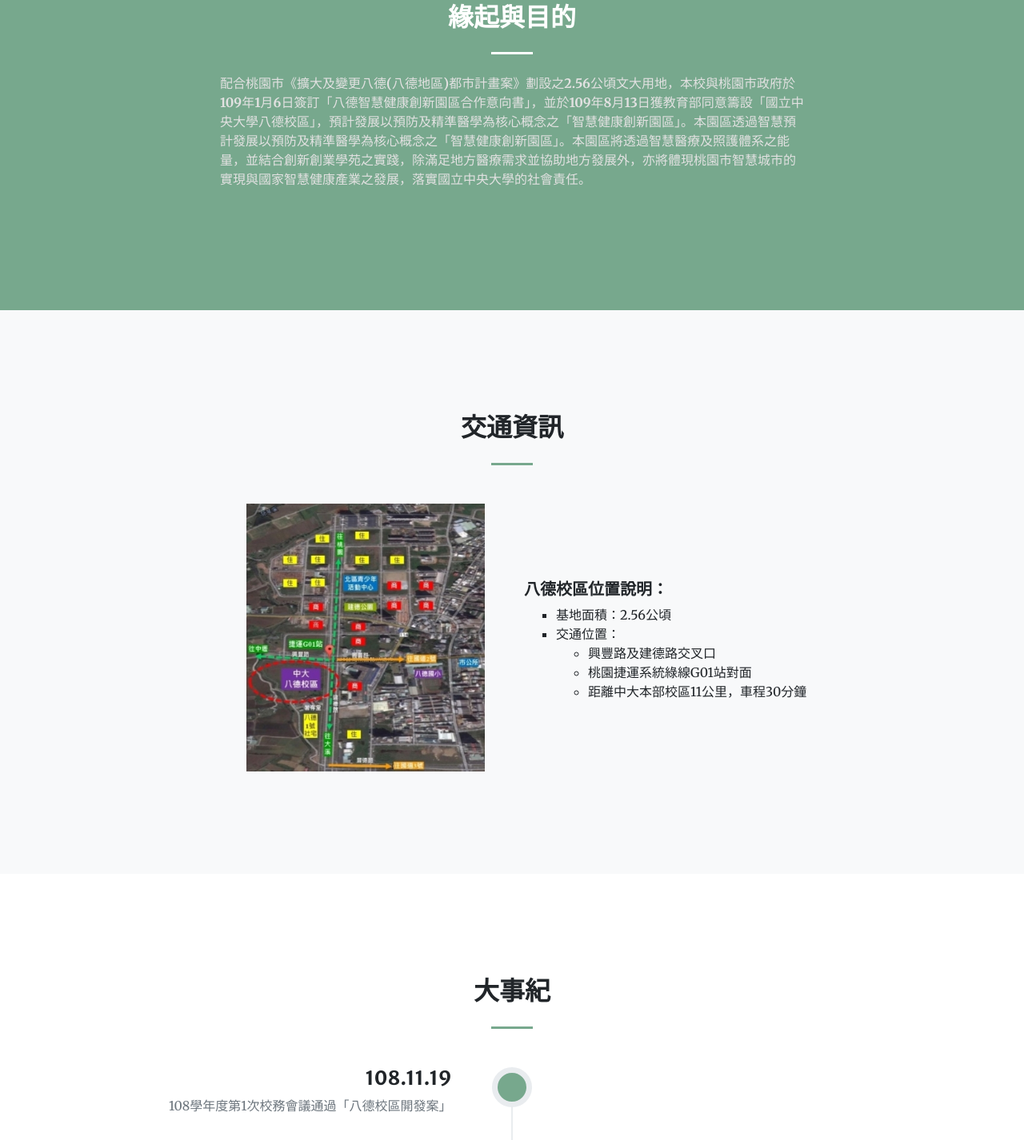
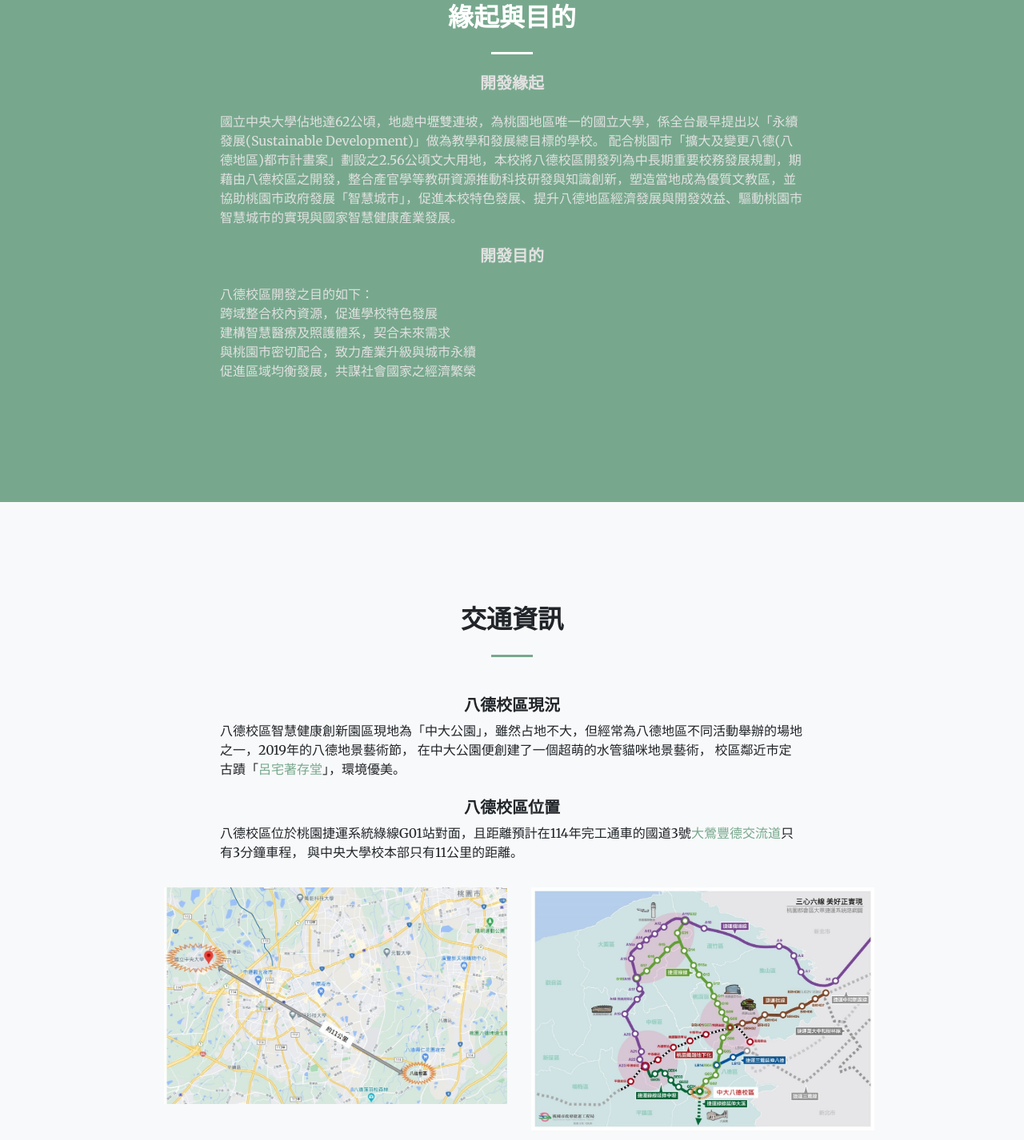
Before and after one commit to s28238385/bade_website, a plain HTML site: page index.html in a window 1280 px wide. Shown: the part 925-2351 px from the top of the page at 80% size. Drawn offline with nearby package versions, Linux system fonts and the light colour scheme; a web font is replaced by a local one.

Commit message:
update traffic

```diff
--- a/index.html
+++ b/index.html
@@ -1,5 +1,6 @@
 <!DOCTYPE html>
 <html lang="en">
+
 <head>
     <meta charset="utf-8" />
     <meta name="viewport" content="width=device-width, initial-scale=1, shrink-to-fit=no" />
@@ -12,22 +13,28 @@
     <script src="https://use.fontawesome.com/releases/v5.13.0/js/all.js" crossorigin="anonymous"></script>
     <!-- Google fonts-->
     <link href="https://fonts.googleapis.com/css?family=Merriweather+Sans:400,700" rel="stylesheet" />
-        <link href="https://fonts.googleapis.com/css?family=Merriweather:400,300,300italic,400italic,700,700italic" rel="stylesheet" type="text/css" />
+    <link href="https://fonts.googleapis.com/css?family=Merriweather:400,300,300italic,400italic,700,700italic"
+        rel="stylesheet" type="text/css" />
     <link href="https://fonts.googleapis.com/css?family=Montserrat:400,700" rel="stylesheet" type="text/css" />
-        <link href="https://fonts.googleapis.com/css?family=Droid+Serif:400,700,400italic,700italic" rel="stylesheet" type="text/css" />
+    <link href="https://fonts.googleapis.com/css?family=Droid+Serif:400,700,400italic,700italic" rel="stylesheet"
+        type="text/css" />
     <link href="https://fonts.googleapis.com/css?family=Roboto+Slab:400,100,300,700" rel="stylesheet" type="text/css" />
     <!-- Third party plugin CSS-->
-        <link href="https://cdnjs.cloudflare.com/ajax/libs/magnific-popup.js/1.1.0/magnific-popup.min.css" rel="stylesheet" />
+    <link href="https://cdnjs.cloudflare.com/ajax/libs/magnific-popup.js/1.1.0/magnific-popup.min.css"
+        rel="stylesheet" />
     <!-- Core theme CSS (includes Bootstrap)-->
     <link href="css/style_timeline_team.css" rel="stylesheet" />
     <link href="css/styles.css" rel="stylesheet" />
 </head>
+
 <body id="page-top">
     <!-- Navigation-->
     <nav class="navbar navbar-expand-lg navbar-light fixed-top py-3" id="mainNav">
         <div class="container">
             <a class="navbar-brand js-scroll-trigger" href="#page-top">國立中央大學八德校區</a>
-                <button class="navbar-toggler navbar-toggler-right" type="button" data-toggle="collapse" data-target="#navbarResponsive" aria-controls="navbarResponsive" aria-expanded="false" aria-label="Toggle navigation"><span class="navbar-toggler-icon"></span></button>
+            <button class="navbar-toggler navbar-toggler-right" type="button" data-toggle="collapse"
+                data-target="#navbarResponsive" aria-controls="navbarResponsive" aria-expanded="false"
+                aria-label="Toggle navigation"><span class="navbar-toggler-icon"></span></button>
             <div class="collapse navbar-collapse" id="navbarResponsive">
                 <ul class="navbar-nav ml-auto my-2 my-lg-0">
                     <li class="nav-item"><a class="nav-link js-scroll-trigger" href="#about">緣起與目的</a></li>
@@ -65,9 +72,20 @@
                 <div class="col-lg-8 text-center">
                     <h2 class="text-white mt-0 font-weight-bold">緣起與目的</h2>
                     <hr class="divider light my-4" />
-                        <p class=" mb-4" style="color: rgb(226, 225, 225); font-weight:530; text-align: left;">
-                            <!-- 緣起與目的內文 -->
-                            配合桃園市《擴大及變更八德(八德地區)都市計畫案》劃設之2.56公頃文大用地，本校與桃園市政府於109年1月6日簽訂「八德智慧健康創新園區合作意向書」，並於109年8月13日獲教育部同意籌設「國立中央大學八德校區」，預計發展以預防及精準醫學為核心概念之「智慧健康創新園區」。本園區透過智慧預計發展以預防及精準醫學為核心概念之「智慧健康創新園區」。本園區將透過智慧醫療及照護體系之能量，並結合創新創業學苑之實踐，除滿足地方醫療需求並協助地方發展外，亦將體現桃園市智慧城市的實現與國家智慧健康產業之發展，落實國立中央大學的社會責任。
+                    <h5 class="mb-4" style="color: rgb(226, 225, 225);">開發緣起</h5>
+                    <p class="mb-4 text-left" style="color: rgb(226, 225, 225);">
+                        <!-- 緣起內文 -->
+                        國立中央大學佔地達62公頃，地處中壢雙連坡，為桃園地區唯一的國立大學，係全台最早提出以「永續發展(Sustainable Development)」做為教學和發展總目標的學校。
+                        配合桃園市「擴大及變更八德(八德地區)都市計畫案」劃設之2.56公頃文大用地，本校將八德校區開發列為中長期重要校務發展規劃，期藉由八德校區之開發，整合產官學等教研資源推動科技研發與知識創新，塑造當地成為優質文教區，並協助桃園市政府發展「智慧城市」，促進本校特色發展、提升八德地區經濟發展與開發效益、驅動桃園市智慧城市的實現與國家智慧健康產業發展。
+                    </p>
+                    <h5 class="mb-4" style="color: rgb(226, 225, 225);">開發目的</h5>
+                    <p class="mb-4 text-left" style="color: rgb(226, 225, 225);">
+                        <!-- 目的內文 -->
+                        八德校區開發之目的如下：<br>
+                        跨域整合校內資源，促進學校特色發展<br>
+                        建構智慧醫療及照護體系，契合未來需求<br>
+                        與桃園市密切配合，致力產業升級與城市永續<br>
+                        促進區域均衡發展，共謀社會國家之經濟繁榮<br>
                     </p>
                 </div>
             </div>
@@ -81,10 +99,34 @@
             <h2 class="text-center mt-0 font-weight-bold">交通資訊</h2>
             <hr class="divider my-4" />
             <br>
+            <h5 class="text-center">八德校區現況</h5>
+            <div class="row justify-content-center">
+                <p class="col-lg-8 mb-4">
+                    八德校區智慧健康創新園區現地為「中大公園」，雖然占地不大，但經常為八德地區不同活動舉辦的場地之一，2019年的八德地景藝術節，
+                    在中大公園便創建了一個超萌的水管貓咪地景藝術，
+                    校區鄰近市定古蹟「<a href="https://reurl.cc/9XYpKV" target="_blank">呂宅著存堂</a>」，環境優美。
+                </p>
+            </div>
+            <h5 class="text-center">八德校區位置</h5>
+            <div class="row justify-content-center">
+                <p class="col-lg-8 mb-4">
+                    八德校區位於桃園捷運系統綠線G01站對面，且距離預計在114年完工通車的國道3號<a href="https://reurl.cc/4m7px2" target="_blank">大鶯豐德交流道</a>只有3分鐘車程，
+                    與中央大學校本部只有11公里的距離。
+                </p>
+            </div>
             <div class="media traffic-body align-items-center">
-                    <div class="row">
+                <div class="row justify-content-center">
+                    <div class="col-lg-6 col-xs-12">
+                        <img class="traffic_img" src="assets/img/map_1.jpg">
+                    </div>
+                    <div class="col-lg-6 col-xs-12">
+                        <img class="traffic_img" src="assets/img/map_2.jpg">
+                    </div>
+                </div>
+
+                <!-- <div class="row">
                     <div class="col-6">
-                            <!-- 交通資訊照片assets/img/xxx.jpg -->
+                        交通資訊照片assets/img/xxx.jpg
                         <img src="assets/img/traffic.jpg" class="mr-3 traffic-body" alt="traffic image">
                     </div>
 
@@ -111,7 +153,7 @@
                             </li>
                         </ul>
                     </div>
-                    </div>
+                </div> -->
             </div>
         </div>
     </section>
@@ -132,7 +174,9 @@
                         <div class="timeline-heading">
                             <h4>108.11.19</h4>
                         </div>
-                            <div class="timeline-body"><p class="text-muted">108學年度第1次校務會議通過「八德校區開發案」</p></div>
+                        <div class="timeline-body">
+                            <p class="text-muted">108學年度第1次校務會議通過「八德校區開發案」</p>
+                        </div>
                     </div>
                 </li>
                 <li class="timeline-inverted">
@@ -141,7 +185,9 @@
                         <div class="timeline-heading">
                             <h4>109.01.06</h4>
                         </div>
-                            <div class="timeline-body"><p class="text-muted">本校與桃園市政府簽訂「八德智慧健康創新園區合作意向書」</p></div>
+                        <div class="timeline-body">
+                            <p class="text-muted">本校與桃園市政府簽訂「八德智慧健康創新園區合作意向書」</p>
+                        </div>
                     </div>
                 </li>
                 <li>
@@ -150,7 +196,9 @@
                         <div class="timeline-heading">
                             <h4>109.04.01</h4>
                         </div>
-                            <div class="timeline-body"><p class="text-muted">教育部同意授權辦理「八德校區智慧健康創新園區」興建營運移轉案(BOT)之後續評估作業</p></div>
+                        <div class="timeline-body">
+                            <p class="text-muted">教育部同意授權辦理「八德校區智慧健康創新園區」興建營運移轉案(BOT)之後續評估作業</p>
+                        </div>
                     </div>
                 </li>
                 <li class="timeline-inverted">
@@ -159,7 +207,9 @@
                         <div class="timeline-heading">
                             <h4>109.07.24</h4>
                         </div>
-                            <div class="timeline-body"><p class="text-muted">委託廠商進行可行性評估</p></div>
+                        <div class="timeline-body">
+                            <p class="text-muted">委託廠商進行可行性評估</p>
+                        </div>
                     </div>
                 </li>
                 <!-- 新增大事紀複製起點 -->
@@ -171,7 +221,9 @@
                             <h4>109.08.13</h4>
                         </div>
                         <!-- 事件內容 -->
-                            <div class="timeline-body"><p class="text-muted">教育部同意八德校區籌設計畫</p></div>
+                        <div class="timeline-body">
+                            <p class="text-muted">教育部同意八德校區籌設計畫</p>
+                        </div>
                     </div>
                 </li>
                 <!-- 新增大事紀複製終點 -->
@@ -258,7 +310,7 @@
                     <div class="media-body">
                         <!-- 新聞日期 -->
                         <h5 class="mt-0 mb-1 news">109.10-11</h5>
-                            <div class="news-link" >
+                        <div class="news-link">
                             <!-- 新聞連結        新聞標題 -->
                             <!-- <a href="/visited.html " target="_blank">拜訪八德區地方民代說明校區籌設計畫</a> -->
                             <!-- lunch visited modal -->
@@ -273,7 +325,8 @@
                         <h5 class="mt-0 mb-1 news">109.01.07</h5>
                         <div class="news-link">
                             <!-- 新聞連結        新聞標題 -->
-                                <a href="http://ncusec.ncu.edu.tw/news/headlines_content.php?H_ID=3600" target="_blank">八德智慧健康創新園區 中大與市府簽署合作意向書</a>
+                            <a href="http://ncusec.ncu.edu.tw/news/headlines_content.php?H_ID=3600"
+                                target="_blank">八德智慧健康創新園區 中大與市府簽署合作意向書</a>
                         </div>
                     </div>
                 </li>
@@ -290,7 +343,7 @@
                     <h2 class="mt-0">聯絡我們</h2>
                     <hr class="divider my-4" />
                     <br>
-                        <p class="text-muted mb-4">如有任何問題，歡迎來信詢問中央大學總務處</p>
+                    <p class="text-muted mb-4">如有任何問題，歡迎來信詢問</p>
                 </div>
             </div>
             <div class="row justify-content-center">
@@ -309,12 +362,17 @@
 
     <!-- Footer-->
     <footer class="bg-secondary py-5">
-            <div class="container"><div class="small text-center text-white">Copyright © 2020 - 中央大學大數據暨程式設計研究社</div></div>
-            <div class="container"><div class="small text-center text-white">封面照片由 國立中央大學總務處採購組陳文龍 攝</div></div>
+        <div class="container">
+            <div class="small text-center text-white">Copyright © 2020 - 中央大學大數據暨程式設計研究社</div>
+        </div>
+        <div class="container">
+            <div class="small text-center text-white">封面照片由 國立中央大學總務處採購組陳文龍 攝</div>
+        </div>
     </footer>
 
     <!-- Modal -->
-        <div class="modal fade" id="vistiedModalLong" tabindex="-1" role="dialog" aria-labelledby="vistiedModalLongTitle" aria-hidden="true">
+    <div class="modal fade" id="vistiedModalLong" tabindex="-1" role="dialog" aria-labelledby="vistiedModalLongTitle"
+        aria-hidden="true">
         <div class="modal-dialog modal-lg" role="document">
             <div class="modal-content">
                 <div class="modal-header">
@@ -332,35 +390,39 @@
                         <!-- 照片區 -->
                         <div class="row justify-content-center">
                             <div class="col-md-6 text-center content">
-                                <img class="visited_img" src="assets/img/visited/1091116/1091106_ChiouRueiChao_TsaiFongJhan.JPG" alt="">
+                                <img class="visited_img"
+                                    src="assets/img/visited/1091116/1091106_ChiouRueiChao_TsaiFongJhan.JPG" alt="">
                                 <p>拜訪邱瑞朝區長、蔡豊展副區長</p>
                             </div>
                         </div>
                         <!-- 照片日期 -->
-                        <br/>
+                        <br />
                         <div class="row justify-content-center">
                             <h5>109年10月29日</h5>
                         </div>
                         <!-- 照片 -->
                         <div class="row">
                             <div class="col-md-6 text-center content">
-                                <img class="visited_img" src="assets/img/visited/1091029/1091029_ChiouYiSheng.JPG" alt="">
+                                <img class="visited_img" src="assets/img/visited/1091029/1091029_ChiouYiSheng.JPG"
+                                    alt="">
                                 <p>拜訪邱奕勝議長</p>
                             </div>
                             <div class="col-md-6 text-center content">
-                                <img class="visited_img" src="assets/img/visited/1091029/1091029_LyuLinSiaoFong.JPG" alt="">
+                                <img class="visited_img" src="assets/img/visited/1091029/1091029_LyuLinSiaoFong.JPG"
+                                    alt="">
                                 <p>拜訪呂林小鳳議員</p>
                             </div>
                         </div>
                         <!-- 照片日期 -->
-                        <br/>
+                        <br />
                         <div class="row justify-content-center">
                             <h5>109年10月22日 </h5>
                         </div>
                         <!-- 照片 -->
                         <div class="row">
                             <div class="col-md-6 text-center content">
-                                <img class="visited_img" src="assets/img/visited/1091022/1091022_JhaoJhengYu.JPG" alt="">
+                                <img class="visited_img" src="assets/img/visited/1091022/1091022_JhaoJhengYu.JPG"
+                                    alt="">
                                 <p>拜訪趙正宇立法委員</p>
                             </div>
                             <div class="col-md-6 text-center content">
@@ -369,7 +431,7 @@
                             </div>
                         </div>
                         <!-- 照片日期 -->
-                        <br/>
+                        <br />
                         <div class="row justify-content-center">
                             <h5>109年10月5日</h5>
                         </div>
@@ -380,7 +442,8 @@
                                 <p>拜訪段樹文議員</p>
                             </div>
                             <div class="col-md-6 text-center content">
-                                <img class="visited_img" src="assets/img/visited/1091005/1091005_TsaiYongFang.JPG" alt="">
+                                <img class="visited_img" src="assets/img/visited/1091005/1091005_TsaiYongFang.JPG"
+                                    alt="">
                                 <p>拜訪蔡永芳議員</p>
                             </div>
                         </div>
@@ -403,4 +466,5 @@
     <script src="js/scripts.js"></script>
     <script src="js/scripts_agency.js"></script>
 </body>
+
 </html>
```
Also changed, not shown: assets/img/map_1.jpg (added), assets/img/map_2.jpg (added), css/styles.css. Lines whose indentation alone changed are shown as unchanged.
